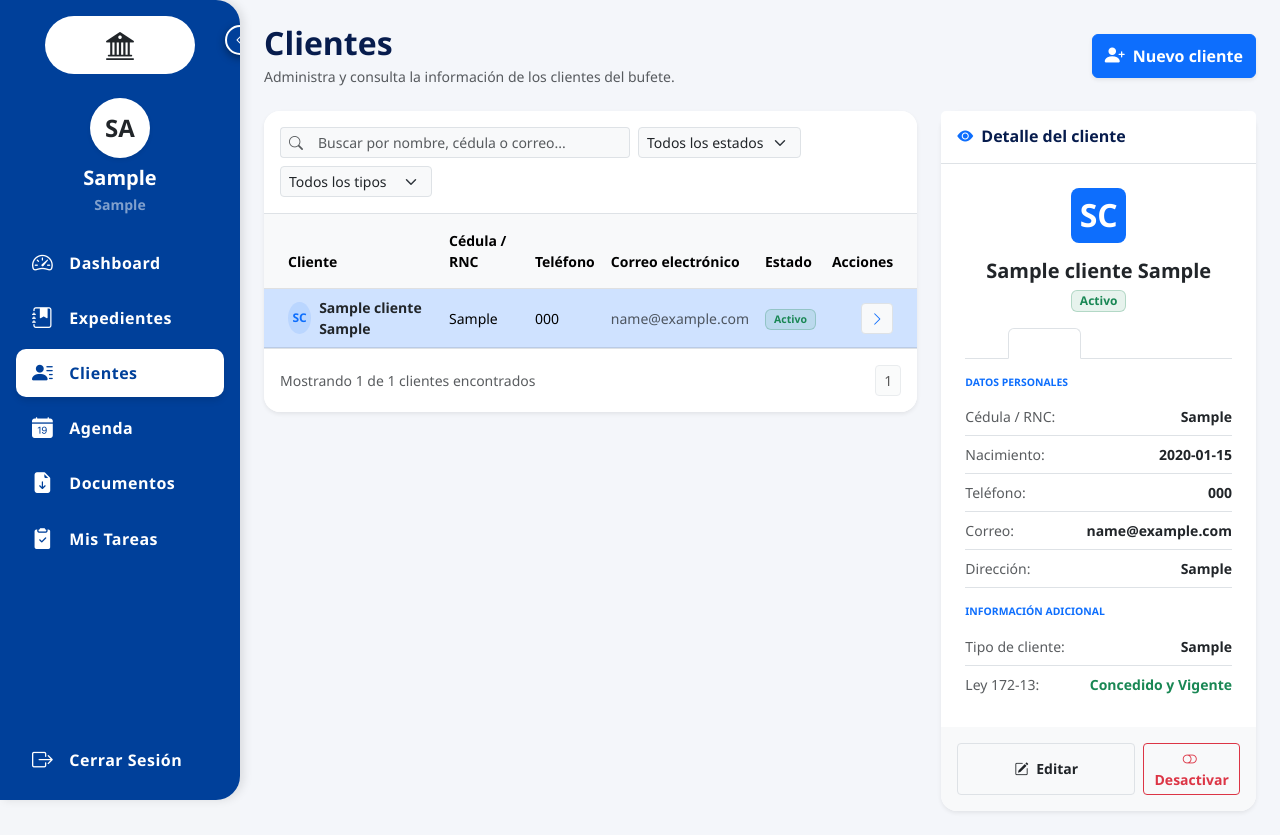
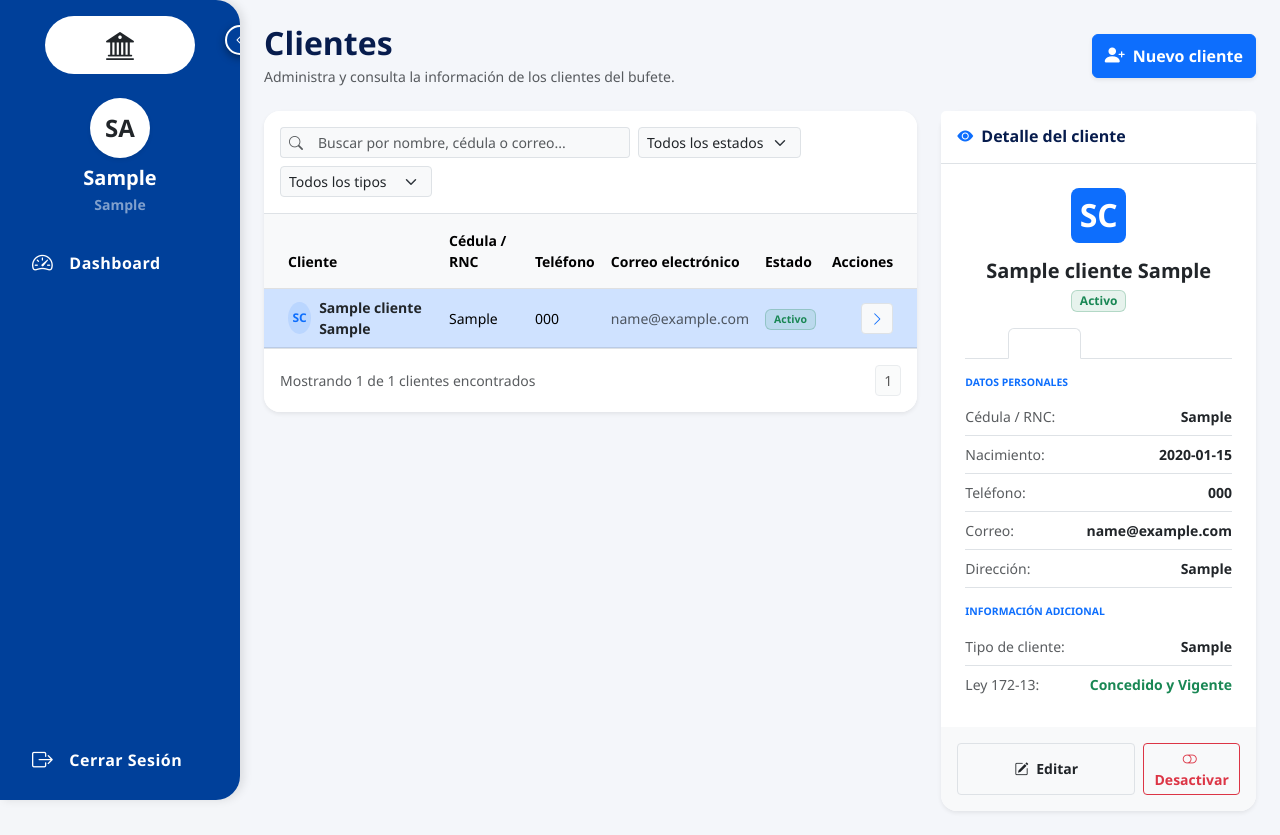
Before and after one commit to naiferrosado/SIGEX, a Flask app: page /clientes in a window 1280 px wide. Run offline with Flask 3, Linux system fonts and the light colour scheme; a user stored in the database is signed in; tables that the repository leaves empty hold one stand-in row (values such as "Sample post").

Commit message:
feat: menu lateral dinamico segun el rol de usuario

```diff
--- a/app/templates/components/sidebar.html
+++ b/app/templates/components/sidebar.html
@@ -140,8 +140,10 @@
                     <span class="menu-text">Dashboard</span>
                 </a>
             </li>
+
+            {% if current_user.rol in ['Socio', 'Asociado', 'Paralegal', 'Administrador'] %}
             <li class="nav-item">
-                <a href="{{ url_for('expedientes') }}" class="nav-link text-white d-flex align-items-center px-3 py-2">
+                <a href="{{ url_for('expedientes') }}" class="nav-link {% if request.endpoint == 'expedientes' %}active-sigex{% endif %} d-flex align-items-center px-3 py-2">
                     <i class="bi bi-journal-bookmark-fill me-3"></i>
                     <span class="menu-text">Expedientes</span>
                 </a>
@@ -170,9 +172,11 @@
                     <span class="menu-text">Mis Tareas</span>
                 </a>
             </li>
+            {% endif %}
 
-            {% if current_user.rol == 'Administrador' %}
-            <hr class="text-white-50 my-2"> <li class="nav-item">
+            {% if current_user.rol in ['Socio', 'Administrador'] %}
+            <hr class="text-white-50 my-2">
+            <li class="nav-item">
                 <a href="{{ url_for('usuarios') }}" class="nav-link {% if request.endpoint == 'usuarios' %}active-sigex{% endif %} d-flex align-items-center px-3 py-2">
                     <i class="bi bi-shield-lock-fill me-3"></i>
                     <span class="menu-text">Usuarios y Roles</span>
```
